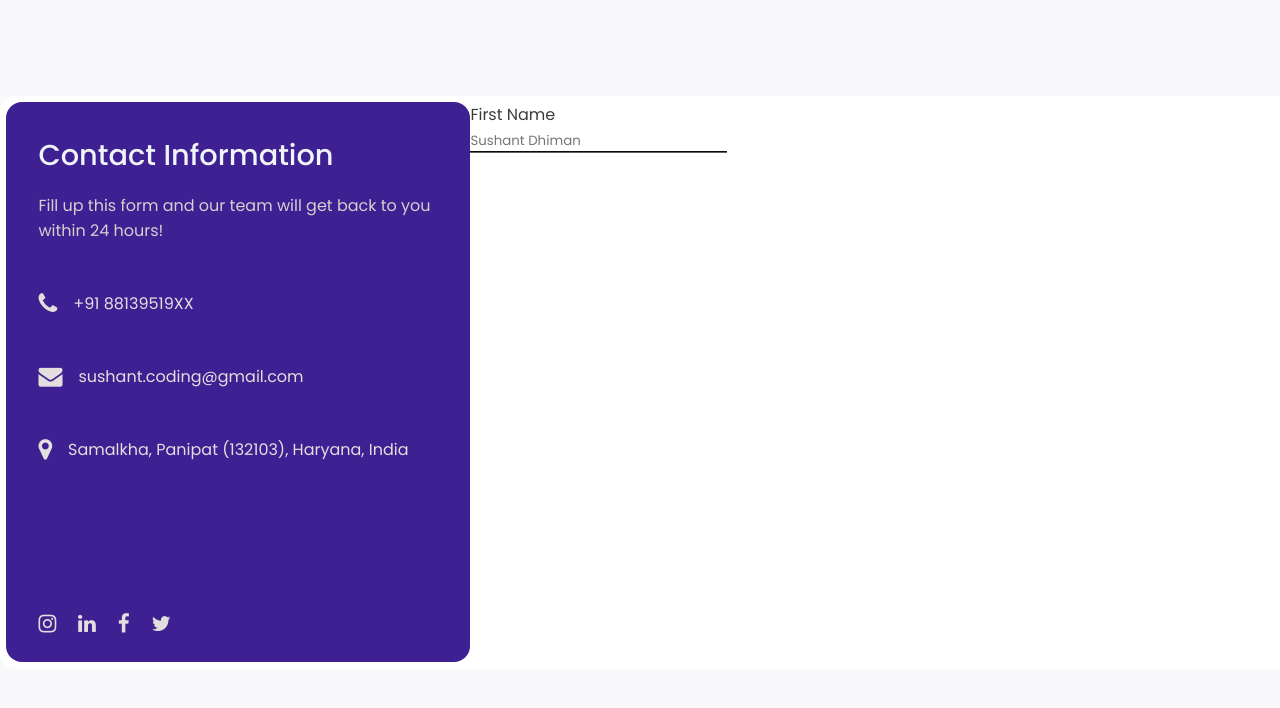
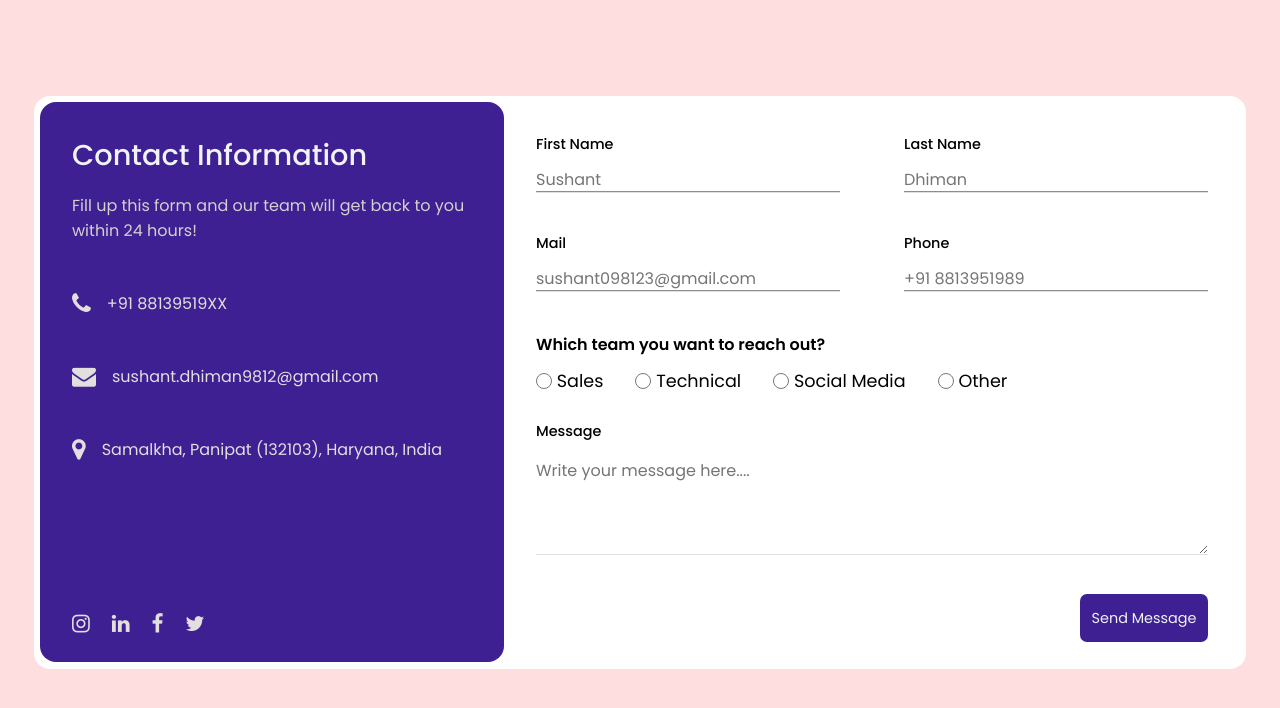
Before and after one commit to sushant102004/Full-Page-Contact-Form, a plain HTML site: page index.html in a window 1280 px wide. Shown: the top 708 px of the page. Drawn offline with Linux system fonts and the light colour scheme.

Commit message:
Desktop Project Completed

```diff
--- a/index.html
+++ b/index.html
@@ -6,7 +6,10 @@
     <meta name="viewport" content="width=device-width, initial-scale=1.0" />
     <title>Contact Form</title>
     <link rel="stylesheet" href="style.css" />
-    <link rel="stylesheet" href="https://cdnjs.cloudflare.com/ajax/libs/font-awesome/4.7.0/css/font-awesome.min.css">
+    <link
+      rel="stylesheet"
+      href="https://cdnjs.cloudflare.com/ajax/libs/font-awesome/4.7.0/css/font-awesome.min.css"
+    />
   </head>
   <body>
     <div class="mainContainer">
@@ -23,7 +26,7 @@
 
           <div class="infoLink" id="phoneContainer">
             <i class="fa fa-envelope"></i>
-            <p>sushant.coding@gmail.com</p>
+            <p>sushant.dhiman9812@gmail.com</p>
           </div>
 
           <div class="infoLink" id="phoneContainer">
@@ -40,10 +43,47 @@
         </div>
 
         <div class="rightArea">
+
+          <div class="rowOne">
             <div class="inputContainer">
-                <p>First Name</p>
-                <input type="text" placeholder="Sushant Dhiman"/>
+              <p>First Name</p>
+              <input type="text" placeholder="Sushant" />
             </div>
+            <div class="inputContainer">
+              <p>Last Name</p>
+              <input type="text" placeholder="Dhiman" />
+            </div>
+          </div>
+
+          <div class="rowTwo">
+            <div class="inputContainer">
+              <p>Mail</p>
+              <input type="text" placeholder="sushant098123@gmail.com" />
+            </div>
+            <div class="inputContainer">
+              <p>Phone</p>
+              <input type="text" placeholder="+91 8813951989" />
+            </div>
+          </div>
+
+          <p id="teamSelectionText">Which team you want to reach out?</p>
+          <div class="contactCategorySelection">
+            <input type="radio"/><p>Sales</p>
+            <input type="radio"/><p>Technical</p>
+            <input type="radio"/><p>Social Media</p>
+            <input type="radio"/><p>Other</p>
+          </div>
+
+          <div class="messageContainer">
+            <p>Message</p>
+            <textarea placeholder="Write your message here...."></textarea>
+          </div>
+
+          <div class="submitContainer">
+            <div class="submitButton">
+              Send Message
+            </div>
+          </div>
         </div>
       </div>
     </div>
--- a/style.css
+++ b/style.css
@@ -1,4 +1,5 @@
 @import url("https://fonts.googleapis.com/css2?family=Poppins:wght@400;500;600;700&display=swap");
+
 * {
   margin: 0px;
   padding: 0px;
@@ -8,7 +9,7 @@
 body {
   margin: 0px;
   padding: 0px;
-  background-color: #F9F9FB;
+  background-color: #FEDEDE;
 }
 html {
   margin: 0px;
@@ -16,7 +17,7 @@ html {
 }
 
 .mainCard{
-    width: 80rem;
+    width: 75rem;
     background-color: white;
     border-radius: 1rem;
     margin: auto;
@@ -70,18 +71,123 @@ html {
     font-size: 1.3rem;
 }
 
-input{
+
+.rowOne input{
     border-top-style: hidden;
     border-right-style: hidden;
     border-left-style: hidden;
     border-bottom-style: groove;
-    border-bottom-color: #606060;
+    border-bottom-color: #E3DFDE;
+    padding-top: 1rem;
+    width: 19rem;
+}
+
+.rowTwo input{
+    border-top-style: hidden;
+    border-right-style: hidden;
+    border-left-style: hidden;
+    border-bottom-style: groove;
+    border-bottom-color: #E3DFDE;
+    padding-top: 1rem;
+    width: 19rem;
+}
+
+input::placeholder{
+    font-size: 1rem;
 }
 
 input:focus{
     outline: none;
 }
 
+.inputContainer{
+    padding: 2rem;
+}
+
 .inputContainer p{
-    color: #3C3C3B;
+    /* color: #2e2e2e; */
+    font-weight: 500;
+    font-size: 0.9rem;
 }
+
+.rowOne{
+    display: flex;
+}
+
+.rowTwo{
+    display: flex;
+    margin-top: -1.5rem;
+}
+
+#teamSelectionText{
+    padding-left: 2rem;
+    padding-top: 0.5rem;
+    font-weight: 600;
+}
+
+.contactCategorySelection{
+    display: flex;
+    padding-left: 2rem;
+    padding-top: 1rem;
+    line-height: 1rem;
+}
+
+.contactCategorySelection input {
+    margin-right: 0.3rem;
+}
+
+.contactCategorySelection p{
+    margin-right: 2rem;
+    font-size: 1.1rem;
+}
+
+input[type = "radio"]{
+    width: 1rem;
+    height: 1rem;
+}
+
+.messageContainer{
+    padding-top: 2rem;
+    padding-left: 2rem;
+    padding-right: 2rem;
+}
+
+.messageContainer p{
+    font-weight: 500;
+    font-size: 0.9rem;
+}
+
+textarea{
+    border-top-style: hidden;
+    border-right-style: hidden;
+    border-left-style: hidden;
+    border-bottom-style: groove;
+    border-bottom-color: #E3DFDE;
+    padding-top: 1rem;
+    width: 100%;
+    height: 6rem;
+}
+
+textarea::placeholder{
+    font-size: 1rem;
+}
+
+.submitContainer{
+    width: 100%;
+    padding-top: 2rem;
+    padding-left: 2rem;
+    padding-right: 2rem;
+}
+
+.submitButton{
+    width: 8rem;
+    height: 3rem;
+    background-color: #3E2093;
+    border-radius: 7px;
+    margin-left: auto;
+    margin-right: 4rem;
+    text-align: center;
+    line-height: 3rem;
+    color: #f0f3f7;
+    font-size: 0.9rem;
+}
```
